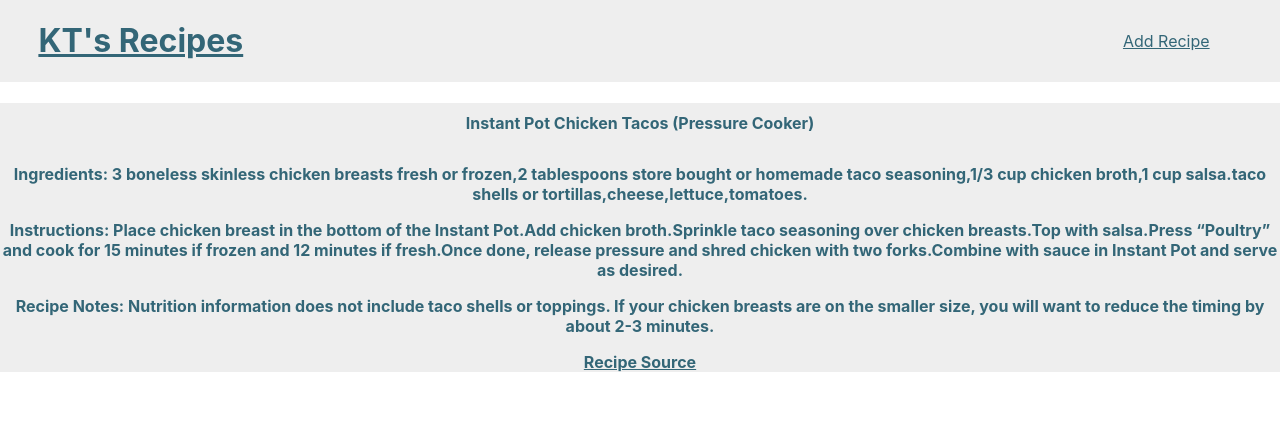
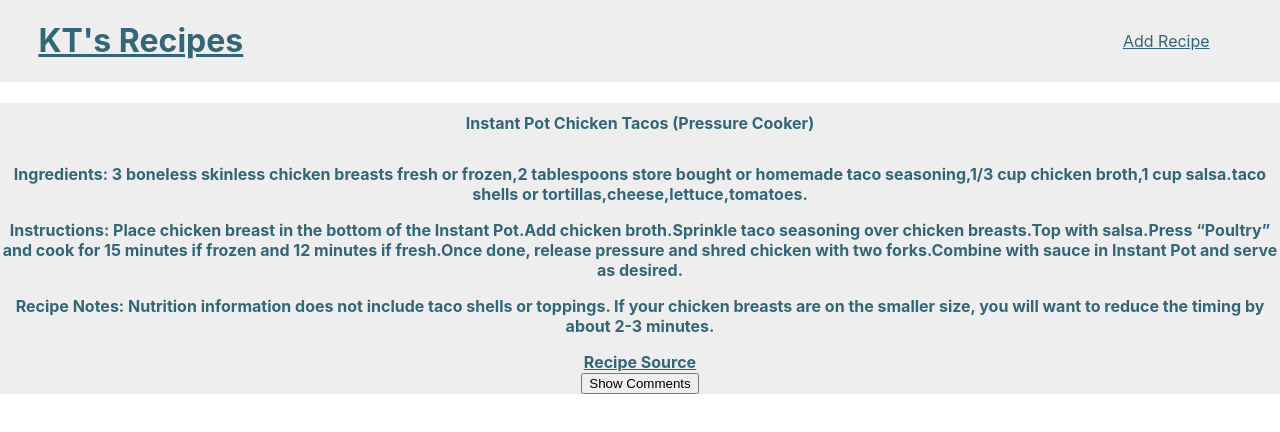
Before and after one commit to kt2187/kt-recipe, a React (Create React App) app: page /recipe/1 in a window 1280 px wide. Shown: the top 432 px of the page. Built offline with nearby package versions, Linux system fonts and the light colour scheme; the HTML template or start-up script is replaced by a standard one.

Commit message:
Add button component and show comments on recipe card

```diff
--- a/src/App.js
+++ b/src/App.js
@@ -14,7 +14,8 @@ class App extends Component {
   };
 
   addRecipe = (recipeData) => {
-    recipeData.id = this.state.recipes.length + 1;
+    recipeData.id = this.state.recipes[this.state.recipes.length - 1].id + 1;
+    console.log("hello", recipeData);
     this.setState({
       ...this.state,
       recipes: [...this.state.recipes, recipeData],
@@ -25,9 +26,9 @@ class App extends Component {
     console.log("clicked", id);
     this.setState({
       ...this.state,
-      selected: id
-    })
-  }
+      selected: id,
+    });
+  };
 
   render() {
     return (
@@ -44,7 +45,8 @@ class App extends Component {
               <RecipeForm addRecipe={this.addRecipe} />
             </Route>
             <Route path="/recipe/:recipeId">
-              <ViewRecipe recipe={this.state.recipes[this.state.selected - 1]} />
+              {/* <ViewRecipe recipe={this.state.recipes[this.state.selected - 1]} />*/}
+              <ViewRecipe recipe={this.state.recipes} />
             </Route>
           </Switch>
         </div>
--- a/src/components/Recipe.js
+++ b/src/components/Recipe.js
@@ -16,7 +16,7 @@ class Recipe extends Component {
 
     return (
       <div className="row" onClick={() => this.handleClick()}>
-        {this.state.clicked ? <Redirect to="/recipe/id" /> : null}
+        {this.state.clicked ? <Redirect to={`/recipe/${recipe.id}`} /> : null}
         <div className="col s12 m6 13 center-align">
           <div className="card">
             <div className="card-content">
--- a/src/components/RecipeForm.js
+++ b/src/components/RecipeForm.js
@@ -1,4 +1,5 @@
 import React, { Component } from 'react';
+import Button from './common/Button';
 
 const INITIAL_STATE = {
   id: 0,
@@ -15,11 +16,6 @@ const INITIAL_STATE = {
 class RecipeForm extends Component {
   state = { ...INITIAL_STATE }
 
-  // componentDidMount = () => {
-  //   console.log("Mounting Form");
-  //   this.setState({ ...INITIAL_STATE });
-  // };
-
   handleChange = (e) => {
     this.setState({
       ...this.state,
@@ -34,15 +30,7 @@ class RecipeForm extends Component {
     recipeData.ingredients = recipeData.ingredients.split(", ");
     recipeData.instructions = recipeData.instructions.split(", ");
     this.props.addRecipe(recipeData);
-    this.setState({
-      recipeName: "",
-      link: "",
-      video: "",
-      ingredients: [],
-      instructions: [],
-      recipeNotes: "",
-      comments: [],
-    });
+    this.setState({ ...INITIAL_STATE });
   };
 
   render() {
@@ -102,8 +90,8 @@ class RecipeForm extends Component {
             value={this.state.comments}
             onChange={(e) => this.handleChange(e)}
           />*/}
-          <button className="btn waves-effect waves-light" type="submit" name="action">Submit
-          </button>
+          <Button type="submit">Submit
+        </Button>
         </form>
       </div>
     )
--- a/src/components/ViewRecipe.js
+++ b/src/components/ViewRecipe.js
@@ -1,24 +1,54 @@
-import React from 'react';
-import { useParams } from 'react-router-dom';
+import React, { Component } from 'react';
+import { withRouter } from 'react-router-dom';
+import Button from './common/Button';
 
-const ViewRecipe = (props) => {
-  const { recipeId } = useParams();
-  const { recipe } = props;
+class ViewRecipe extends Component {
+  state = {
+    showComments: false,
+  };
+
+  clickHandler = () => {
+    this.setState({
+      showComments: !this.state.showComments,
+    });
+  };
+
+  renderComments = (recipe) => {
+    return recipe.comments.map((comment) => {
       return (
-    <div className="col s12 m6 13 center-align">
+        <div className="card-content">
+          <p>{comment.commenter}</p>
+          <p>{comment.text}</p>
+        </div>
+      );
+    });
+  };
+
+  render() {
+    const { recipeId } = this.props.match.params;
+    const recipe = this.props.recipe[recipeId - 1];
+    return (
+      <div className="col s12 m6 13 center-align" >
         <div className="card">
           <div className="card-content">
             <h4>{recipe.recipeName}</h4>
             <p>Ingredients: {recipe.ingredients}</p>
             <p>Instructions: {recipe.instructions}</p>
             {recipe.recipeNotes ? (<p>Recipe Notes: {recipe.recipeNotes}</p>) : null}
-          {recipe.comments ? (<p>Comments: {recipe.comments.length}</p>) : null}
+
+            {this.state.showComments ? this.renderComments(recipe) : null}
             {recipe.link ? (<div className="card-action"><a href={recipe.link} target="_blank">Recipe Source</a></div>) : null}
             {recipe.video ? (<div className="card-action"><a href={recipe.video} target="_blank">Video</a></div>) : null}
+            <div>
+              <Button onClick={this.clickHandler}>
+                {this.state.showComments ? "Hide Comments" : "Show Comments"}
+              </Button>
+            </div>
           </div>
         </div>
       </div>
     );
   }
+}
 
-export default ViewRecipe;
+export default withRouter(ViewRecipe);
--- /dev/null
+++ b/src/components/common/Button.js
@@ -0,0 +1,9 @@
+import React from "react";
+
+const Button = (props) => {
+  return (
+    <button className="btn waves-effect waves-light" type="submit" name="action" {...props}>{props.children}</button>
+  );
+}
+
+export default Button;
--- a/src/mock/recipes.js
+++ b/src/mock/recipes.js
@@ -1,4 +1,4 @@
-const recipes = [
+export default [
   {
     id: 1,
     recipeName: "Instant Pot Chicken Tacos (Pressure Cooker)",
@@ -24,7 +24,7 @@ const recipes = [
       "Combine with sauce in Instant Pot and serve as desired."
     ],
     recipeNotes: "Nutrition information does not include taco shells or toppings. If your chicken breasts are on the smaller size, you will want to reduce the timing by about 2-3 minutes.",
-    // comments: [{ commenter: "Dave", text: "A family favorite" }],
+    comments: [{ commenter: "Dave", text: "A family favorite" }],
   },
   {
     id: 2,
@@ -48,7 +48,7 @@ const recipes = [
       "Store in an airtight container.",
       "Store for up to 6 months in a cool dry place."],
     recipeNotes: "For tacos add 2 Tablespoons (or to taste) to 1 pound of cooked ground meat (optional, add diced onions). Add 1/2 cup water and simmer until most of the water has evaporated.",
-    // comments: [{ commenter: "Nate", text: "Cheap and easy to make" }],
+    comments: [{ commenter: "Nate", text: "Cheap and easy to make" }],
   },
   {
     id: 3,
@@ -69,7 +69,7 @@ const recipes = [
     instructions: ["Preheat waffle iron. Beat eggs in large bowl with hand beater until fluffy.", "Beat in flour, milk, vegetable oil, sugar, baking powder, salt and vanilla, just until smooth.",
       "Spray preheated waffle iron with non - stick cooking spray.Pour mix onto hot waffle iron.", "Cook until golden brown.Serve hot."],
     recipeNotes: "You can keep the batter covered in the fridge for up to a week. Just be sure to whisk well before using again. You may also use whole wheat flour for this recipe.",
-    // comments: [{ commenter: "Steven", text: "We use plain applesauce instead of oil" }],
+    comments: [{ commenter: "Steven", text: "We use plain applesauce instead of oil" }],
   },
   {
     id: 4,
@@ -85,7 +85,7 @@ const recipes = [
       "corn chips"],
     instructions: ["Cook ground turkey", "combine all ingredients in crockpot", "cook for 4 hours"],
     recipeNotes: "Add rice or quinoa or change ground turkey to hamburg if desired",
-    // comments: [{ commenter: "Rita", text: "Cheap and easy to make" }],
+    comments: [{ commenter: "Rita", text: "Cheap and easy to make" }],
   },
   {
     id: 5,
@@ -113,8 +113,6 @@ const recipes = [
       "In a small bowl, stir together egg, chili powder, cumin, and chili sauce.",
       "Stir the egg mixture into the mashed beans.", "Mix in bread crumbs until the mixture is sticky and holds together.", "Divide mixture into four patties.",
       "If grilling, place patties on foil, and grill about 8 minutes on each side.", "If baking, place patties on baking sheet, and bake about 10 minutes on each side."],
-    // comments: [{ commenter: "My kids loved this", text: "Cheap and easy to make" }],
+    comments: [{ commenter: "My kids loved this", text: "Cheap and easy to make" }],
   },
 ]
-
-export default recipes;
```
Also changed, not shown: src/components/RecipeList.js (+8 -8 lines). Lines whose indentation alone changed are shown as unchanged.
